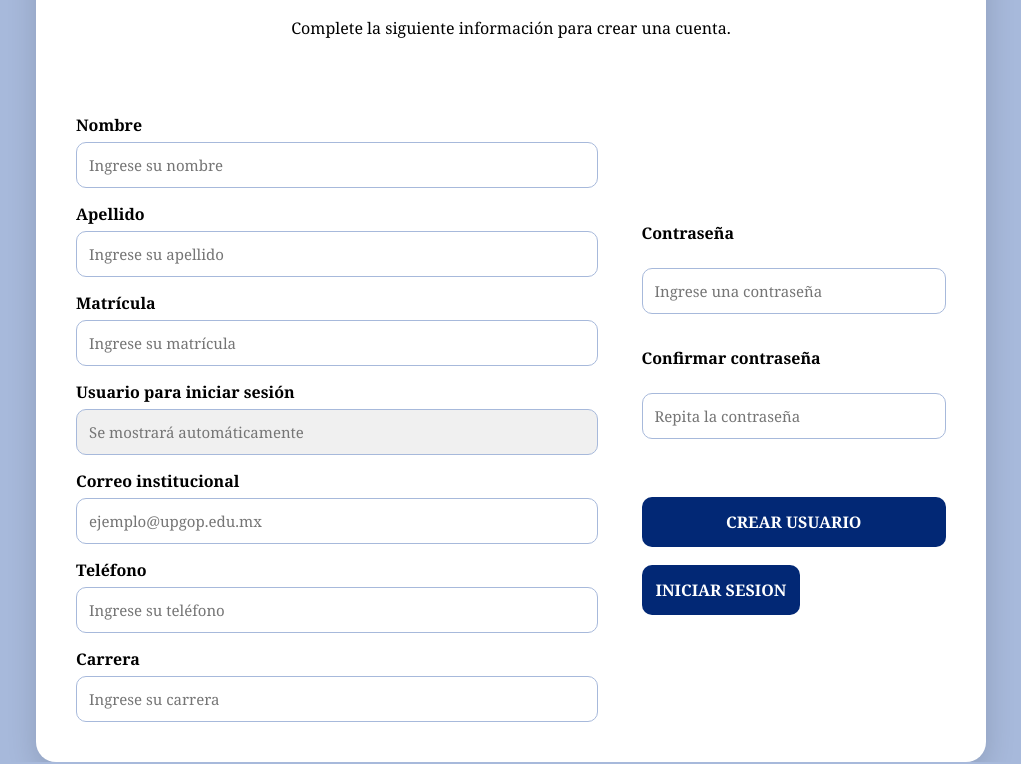
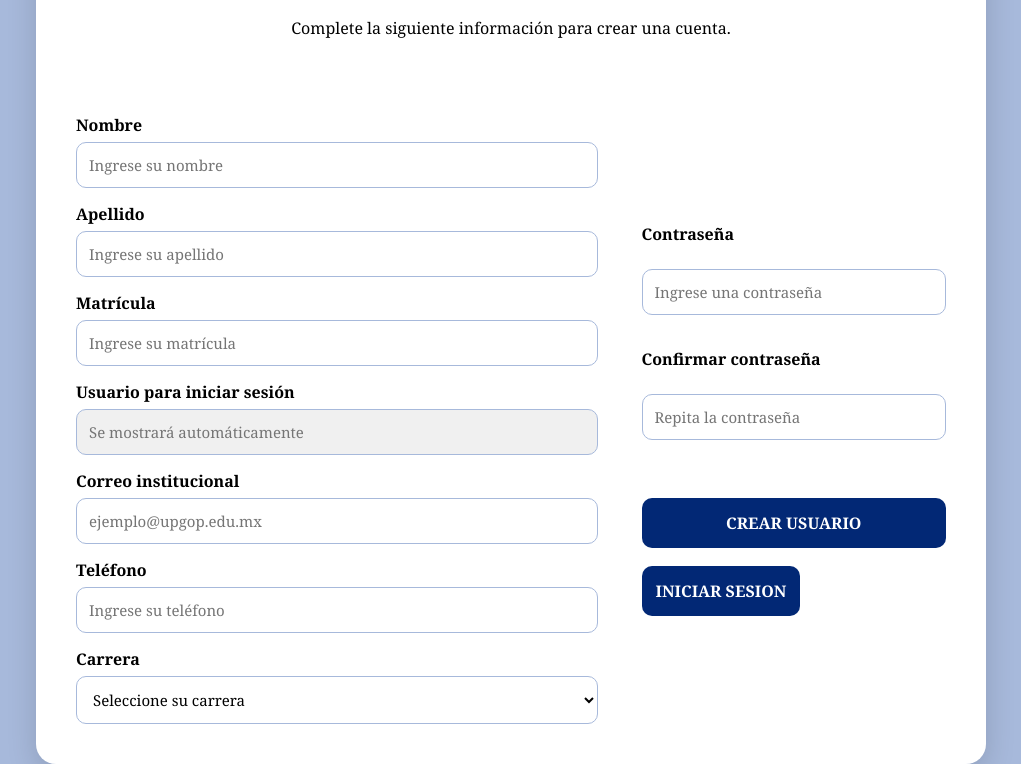
Before and after one commit to monserratandrademesta-blip/BIBLIOTECAUPGOP, a website: page registro.html in a window 1280 px wide. Shown: the part 99-863 px from the top of the page, without its empty margins (129-1150 px from the left). Drawn offline with Linux system fonts and the light colour scheme; some packages are replaced by stand-ins of ours; a script that the page names is missing.

Commit message:
registo.css registro.html seleccionar carrera

```diff
--- a/css/registro.css
+++ b/css/registro.css
@@ -73,24 +73,26 @@ label {
     color: #000000; /* Define el color del texto en negro */
 }
 
-/* Campos de texto */
-input {
-    width: 100%; /* Hace que el campo ocupe todo el ancho disponible */
-    padding: 12px; /* Agrega espacio interno de 12px */
-    border: 1px solid #A7B9DB; /* Define un borde de 1px con color azul claro */
-    border-radius: 10px; /* Redondea las esquinas del campo */
-    background: #FFFFFF; /* Establece un fondo blanco */
-    font-size: 15px; /* Define el tamaño de letra */
-    transition: .3s; /* Hace que los cambios visuales sean suaves */
+/* Campos de texto y lista desplegable */
+input,
+select {
+    width: 100%;
+    padding: 12px;
+    border: 1px solid #A7B9DB;
+    border-radius: 10px;
+    background: #FFFFFF;
+    font-size: 15px;
+    transition: .3s;
+    font-family: "Georgia", serif;
 }
 
-/* Efecto cuando se escribe en un campo */
-input:focus {
-    outline: none; /* Elimina el borde de selección predeterminado */
-    border: 2px solid #022875; /* Cambia el borde a un grosor de 2px y color azul oscuro */
-    background: #FFFFFF; /* Mantiene el fondo blanco */
+/* Efecto al seleccionar un campo */
+input:focus,
+select:focus {
+    outline: none;
+    border: 2px solid #A7B9DB;
+    background: #FFFFFF;
 }
-
 /* Estilo base de botones */
 button {
     padding: 14px; /* Agrega espacio interno al botón */
--- a/registro.html
+++ b/registro.html
@@ -17,34 +17,24 @@
 
 </head>
 
-
 <body>
-
 
     <!-- Contenedor principal que centra y encierra la tarjeta del formulario -->
     <div class="contenedor">
 
-
         <!-- Título principal del formulario de registro -->
         <h1>Registro de Usuario</h1>
-
 
         <!-- Indicación breve para guiar al usuario -->
         <p>
             Complete la siguiente información para crear una cuenta.
         </p>
 
-
-
         <!-- Formulario estructurado para captura de datos con ID para manejo en JS -->
         <form class="formulario" id="formRegistro">
 
-
-
             <!-- Columna izquierda: Datos personales y académicos -->
             <div class="izquierda">
-
-
 
                 <!-- Campo para el nombre del usuario -->
                 <label>Nombre</label>
@@ -55,8 +45,6 @@
                     placeholder="Ingrese su nombre"
                     required>
 
-
-
                 <!-- Campo para los apellidos del usuario -->
                 <label>Apellido</label>
 
@@ -65,8 +53,6 @@
                     type="text"
                     placeholder="Ingrese su apellido"
                     required>
-
-
 
                 <!-- Campo para la matrícula universitaria del estudiante -->
                 <label>Matrícula</label>
@@ -77,8 +63,6 @@
                     placeholder="Ingrese su matrícula"
                     required>
 
-
-
                 <!-- Campo para mostrar el usuario generado automáticamente -->
                 <label>Usuario para iniciar sesión</label>
 
@@ -87,7 +71,6 @@
                     type="text"
                     placeholder="Se mostrará automáticamente"
                     readonly>
-
 
                 <!-- Campo para el correo con validación nativa de formato de e-mail -->
                 <label>Correo institucional</label>
@@ -98,8 +81,6 @@
                     placeholder="ejemplo@upgop.edu.mx"
                     required>
 
-
-
                 <!-- Campo para el número telefónico de contacto -->
                 <label>Teléfono</label>
 
@@ -109,28 +90,27 @@
                     placeholder="Ingrese su teléfono"
                     required>
 
+                <!-- Campo para la carrera a la que pertenece -->
+                <label for="carrera">Carrera</label>
 
-
-            <!-- Campo para la carrera a la que pertenece -->
-            <label>Carrera</label>
-
-            <input
+                <select
                     id="carrera"
-                type="text"
-                placeholder="Ingrese su carrera"
+                    name="carrera"
                     required>
 
+                    <option value="" selected disabled>Seleccione su carrera</option>
+                    <option value="TID">TID</option>
+                    <option value="IBIO">IBIO</option>
+                    <option value="IAEV">IAEV</option>
+                    <option value="CIA">CIA</option>
+                    <option value="IMA">IMA</option>
 
+                </select>
 
             </div>
 
-
-
-
             <!-- Columna derecha: Seguridad y botones de acción -->
             <div class="derecha">
-
-
 
                 <!-- Campo tipo password para ocultar la contraseña -->
                 <label>Contraseña</label>
@@ -141,9 +121,6 @@
                     placeholder="Ingrese una contraseña"
                     required>
 
-
-
-
                 <!-- Campo de verificación para validar coincidencia de contraseña en JS -->
                 <label>Confirmar contraseña</label>
 
@@ -153,12 +130,7 @@
                     placeholder="Repita la contraseña"
                     required>
 
-
-
-
                 <br>
-
-
 
                 <!-- Botón de envío del formulario que activa el evento submit -->
                 <button
@@ -169,11 +141,7 @@
 
                 </button>
 
-
-
-
-
-            <!-- Enlace alternativo para usuarios ya registrados con tipo button para no enviar el form -->
+                <!-- Enlace alternativo para usuarios ya registrados -->
                 <a href="iniciodesesion.html">
 
                     <button
@@ -186,21 +154,11 @@
 
                 </a>
 
-
-
-
             </div>
-
-
 
         </form>
 
-
-
     </div>
-
-
-
 
     <script src="https://cdn.jsdelivr.net/npm/sweetalert2@11"></script>
     <script src="js/registro.js"></script>
```
Lines whose indentation alone changed are shown as unchanged.
